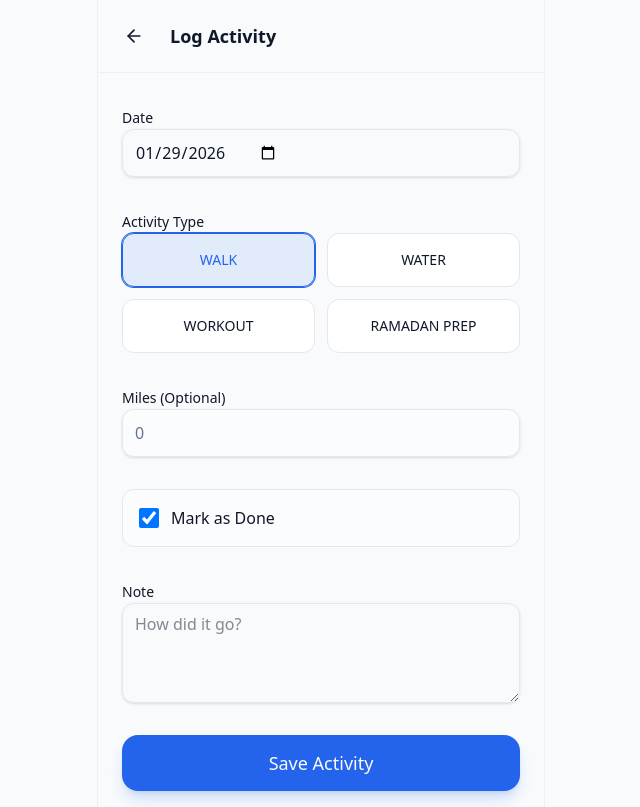
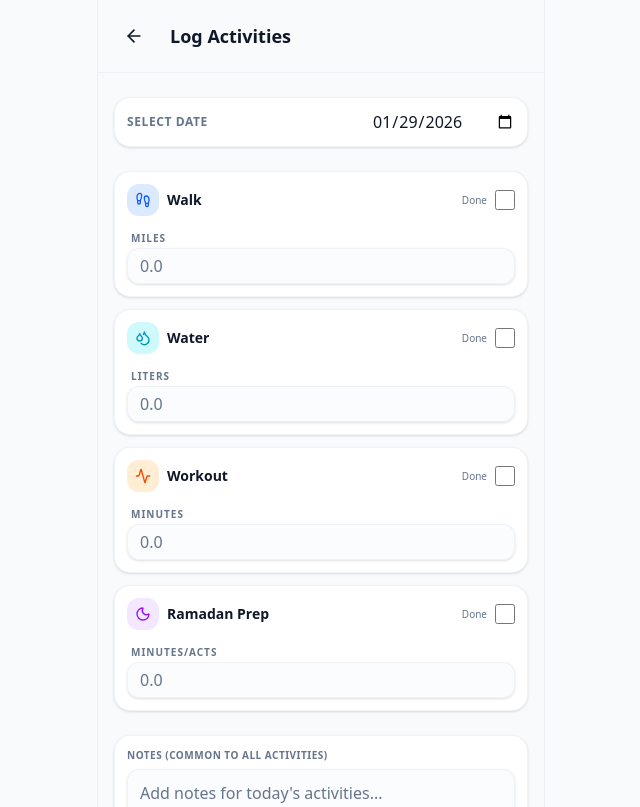
Before and after one commit to nasrajan/fitnesschallenge, a Next.js app: page /log in a window 1280 px wide. Shown: the top 807 px of the page, without its empty margins (319-959 px from the left). Built offline with nearby package versions, Linux system fonts and the light colour scheme.

Commit message:
updated the log entry and leaderboard

```diff
--- a/app/dashboard/page.tsx
+++ b/app/dashboard/page.tsx
@@ -6,7 +6,7 @@ import { ActivityLog } from "@/lib/types";
 import { getActivityLogs } from "@/app/actions"; // Server Action
 import { Button } from "@/components/ui/button";
 import Link from "next/link";
-import { Plus, Trophy, Droplets, Target, Moon, LogOut, Loader2 } from "lucide-react";
+import { Plus, Trophy, Droplets, Moon, LogOut, Loader2, Activity, Footprints } from "lucide-react";
 import { cn } from "@/lib/utils";
 import { WeeklyProgress } from "@/components/WeeklyProgress";
 import { Tooltip, TooltipContent, TooltipProvider, TooltipTrigger } from "@/components/ui/tooltip";
@@ -96,20 +96,20 @@ export default function Dashboard() {
                     <div className="grid grid-cols-2 gap-4">
 
                         {/* Walk */}
-                        <div className="col-span-2 bg-gradient-to-br from-blue-500 to-blue-600 rounded-3xl p-6 text-white shadow-lg shadow-blue-500/20 relative overflow-hidden">
+                        <div className="col-span-2 bg-gradient-to-br from-blue-500 to-blue-600 rounded-2xl p-4 text-white shadow-lg shadow-blue-500/20 relative overflow-hidden">
                             <div className="relative z-10">
-                                <div className="flex justify-between items-start mb-4">
-                                    <div className="p-2 bg-white/20 rounded-xl backdrop-blur-sm">
-                                        <Trophy className="h-6 w-6 text-white" />
+                                <div className="flex justify-between items-start mb-2">
+                                    <div className="p-1.5 bg-white/20 rounded-lg backdrop-blur-sm">
+                                        <Footprints className="h-5 w-5 text-white" />
                                     </div>
-                                    <span className="text-sm font-medium opacity-80">Goal: 5,000</span>
+                                    <span className="text-xs font-medium opacity-80">Goal: 5,000</span>
                                 </div>
-                                <div className="space-y-1">
-                                    <h3 className="text-4xl font-bold tracking-tight">{totalMiles.toLocaleString()}</h3>
-                                    <p className="text-sm opacity-80 font-medium">Miles Walked</p>
+                                <div className="space-y-0.5">
+                                    <h3 className="text-3xl font-bold tracking-tight">{totalMiles.toLocaleString()}</h3>
+                                    <p className="text-xs opacity-80 font-medium">Miles Walked</p>
                                 </div>
 
-                                <div className="mt-4 h-2 w-full bg-black/20 rounded-full overflow-hidden">
+                                <div className="mt-2 h-1.5 w-full bg-black/20 rounded-full overflow-hidden">
                                     <div className="h-full bg-white/90 rounded-full" style={{ width: `${Math.min((totalMiles / 5000) * 100, 100)}%` }} />
                                 </div>
                             </div>
@@ -117,35 +117,35 @@ export default function Dashboard() {
                         </div>
 
                         {/* Water */}
-                        <div className="bg-card border border-border/50 rounded-3xl p-5 shadow-sm space-y-3">
-                            <div className="h-10 w-10 rounded-full bg-cyan-100 dark:bg-cyan-900/30 flex items-center justify-center text-cyan-600 dark:text-cyan-400">
-                                <Droplets className="h-5 w-5" />
+                        <div className="bg-card border border-border/50 rounded-2xl p-4 shadow-sm space-y-2">
+                            <div className="h-8 w-8 rounded-full bg-cyan-100 dark:bg-cyan-900/30 flex items-center justify-center text-cyan-600 dark:text-cyan-400">
+                                <Droplets className="h-4 w-4" />
                             </div>
                             <div>
-                                <h3 className="text-2xl font-bold">{totalWater}L</h3>
-                                <p className="text-xs text-muted-foreground">Water Consumed</p>
+                                <h3 className="text-xl font-bold">{totalWater}L</h3>
+                                <p className="text-[10px] text-muted-foreground uppercase font-bold tracking-wider">Water</p>
                             </div>
                         </div>
 
                         {/* Workouts */}
-                        <div className="bg-card border border-border/50 rounded-3xl p-5 shadow-sm space-y-3">
-                            <div className="h-10 w-10 rounded-full bg-orange-100 dark:bg-orange-900/30 flex items-center justify-center text-orange-600 dark:text-orange-400">
-                                <Target className="h-5 w-5" />
+                        <div className="bg-card border border-border/50 rounded-2xl p-4 shadow-sm space-y-2">
+                            <div className="h-8 w-8 rounded-full bg-orange-100 dark:bg-orange-900/30 flex items-center justify-center text-orange-600 dark:text-orange-400">
+                                <Activity className="h-4 w-4" />
                             </div>
                             <div>
-                                <h3 className="text-2xl font-bold">{workoutCount}</h3>
-                                <p className="text-xs text-muted-foreground">Workouts Done</p>
+                                <h3 className="text-xl font-bold">{workoutCount}</h3>
+                                <p className="text-[10px] text-muted-foreground uppercase font-bold tracking-wider">Workouts</p>
                             </div>
                         </div>
 
                         {/* Ramadan */}
-                        <div className="col-span-2 bg-card border border-border/50 rounded-3xl p-5 shadow-sm flex items-center gap-4">
-                            <div className="h-12 w-12 rounded-full bg-purple-100 dark:bg-purple-900/30 flex items-center justify-center text-purple-600 dark:text-purple-400 shrink-0">
-                                <Moon className="h-6 w-6" />
+                        <div className="col-span-2 bg-card border border-border/50 rounded-2xl p-4 shadow-sm flex items-center gap-3">
+                            <div className="h-10 w-10 rounded-full bg-purple-100 dark:bg-purple-900/30 flex items-center justify-center text-purple-600 dark:text-purple-400 shrink-0">
+                                <Moon className="h-5 w-5" />
                             </div>
                             <div>
-                                <h3 className="text-xl font-bold">{ramadanCount} Days</h3>
-                                <p className="text-xs text-muted-foreground">Ramadan Preparation Streak</p>
+                                <h3 className="text-lg font-bold">{ramadanCount} Days</h3>
+                                <p className="text-[10px] text-muted-foreground uppercase font-bold tracking-wider">Ramadan Streak</p>
                             </div>
                         </div>
                     </div>
--- a/app/log/page.tsx
+++ b/app/log/page.tsx
@@ -3,11 +3,20 @@
 import { useState, Suspense } from "react";
 import { useRouter, useSearchParams } from "next/navigation";
 import { useAuth } from "@/context/AuthContext";
-import { ActivityType } from "@/lib/types";
-import { logActivity } from "@/app/actions"; // Server Action
+import { ActivityType, ActivityLog } from "@/lib/types";
+import { getActivityLogsByDate, logActivity } from "@/app/actions"; // Server Action
 import { Button } from "@/components/ui/button";
 import { Input } from "@/components/ui/input";
-import { ArrowLeft, Loader2 } from "lucide-react";
+import { ArrowLeft, Plus, Trophy, Droplets, Target, Moon, Loader2, Footprints, Activity, Dumbbell } from "lucide-react";
+import { cn, sanitizeInput } from "@/lib/utils";
+import { useEffect, useCallback } from "react";
+
+const ACTIVITY_CONFIG: Record<ActivityType, { label: string, icon: any, color: string, unit: string }> = {
+    WALK: { label: "Walk", icon: Footprints, color: "text-blue-600 bg-blue-100 dark:bg-blue-900/30", unit: "Miles" },
+    WATER: { label: "Water", icon: Droplets, color: "text-cyan-600 bg-cyan-100 dark:bg-cyan-900/30", unit: "Liters" },
+    WORKOUT: { label: "Workout", icon: Activity, color: "text-orange-600 bg-orange-100 dark:bg-orange-900/30", unit: "Minutes" },
+    RAMADAN_PREP: { label: "Ramadan Prep", icon: Moon, color: "text-purple-600 bg-purple-100 dark:bg-purple-900/30", unit: "Minutes/Acts" },
+};
 
 function LogActivityForm() {
     const router = useRouter();
@@ -16,12 +25,72 @@ function LogActivityForm() {
     const dateParam = searchParams.get('date');
 
     const [date, setDate] = useState(dateParam || new Date().toISOString().split('T')[0]);
-    const [type, setType] = useState<ActivityType>('WALK');
-    const [done, setDone] = useState(true);
-    const [note, setNote] = useState("");
-    const [amount, setAmount] = useState("");
+    const [activities, setActivities] = useState<Record<ActivityType, { completed: boolean, value: string }>>({
+        WALK: { completed: false, value: "" },
+        WATER: { completed: false, value: "" },
+        WORKOUT: { completed: false, value: "" },
+        RAMADAN_PREP: { completed: false, value: "" },
+    });
+    const [commonNote, setCommonNote] = useState("");
     const [isSubmitting, setIsSubmitting] = useState(false);
+    const [isLoading, setIsLoading] = useState(false);
     const [successMessage, setSuccessMessage] = useState("");
+
+    const fetchLogs = useCallback(async () => {
+        if (!user || !date) return;
+        setIsLoading(true);
+        try {
+            const result = await getActivityLogsByDate(user.email, date);
+            if (result.success && result.activities.length > 0) {
+                const newActivities = {
+                    WALK: { completed: false, value: "" },
+                    WATER: { completed: false, value: "" },
+                    WORKOUT: { completed: false, value: "" },
+                    RAMADAN_PREP: { completed: false, value: "" },
+                };
+                let note = "";
+
+                result.activities.forEach((log: ActivityLog) => {
+                    const type = log.type as ActivityType;
+                    if (newActivities[type]) {
+                        newActivities[type] = {
+                            completed: log.completed,
+                            value: log.value ? log.value.toString() : ""
+                        };
+                        // Use the note from any of the activities as they should be the same now
+                        if (log.note) note = log.note;
+                    }
+                });
+
+                setActivities(newActivities);
+                setCommonNote(note);
+            } else {
+                // Reset to defaults if no logs found for this date
+                setActivities({
+                    WALK: { completed: false, value: "" },
+                    WATER: { completed: false, value: "" },
+                    WORKOUT: { completed: false, value: "" },
+                    RAMADAN_PREP: { completed: false, value: "" },
+                });
+                setCommonNote("");
+            }
+        } catch (error) {
+            console.error("Error fetching logs:", error);
+        } finally {
+            setIsLoading(false);
+        }
+    }, [user, date]);
+
+    useEffect(() => {
+        fetchLogs();
+    }, [fetchLogs]);
+
+    const handleActivityChange = (type: ActivityType, field: string, val: any) => {
+        setActivities(prev => ({
+            ...prev,
+            [type]: { ...prev[type], [field]: val }
+        }));
+    };
 
     const handleSubmit = async (e: React.FormEvent) => {
         e.preventDefault();
@@ -29,127 +98,147 @@ function LogActivityForm() {
         setIsSubmitting(true);
         setSuccessMessage("");
 
-        const result = await logActivity({
+        const activeLogs = (Object.keys(activities) as ActivityType[]).filter(type =>
+            activities[type].completed || activities[type].value
+        );
+
+        if (activeLogs.length === 0) {
+            alert("No activities to save");
+            setIsSubmitting(false);
+            return;
+        }
+
+        try {
+            const results = await Promise.all(activeLogs.map(type =>
+                logActivity({
                     id: crypto.randomUUID(),
                     userEmail: user.email,
                     date,
                     type,
-            completed: done,
-            note,
-            value: amount ? parseFloat(amount) : undefined,
+                    completed: activities[type].completed,
+                    note: sanitizeInput(commonNote),
+                    value: activities[type].value ? parseFloat(activities[type].value) : undefined,
                     timestamp: new Date().toISOString()
-        });
+                })
+            ));
 
-        if (result.success) {
-            setSuccessMessage(`Successfully logged ${type.replace('_', ' ').toLowerCase()}!`);
-            // Reset form for next entry
-            setNote("");
-            setAmount("");
-            // Keeping date and done status as they might be likely to repeat
-
-            // Clear message after some time
+            if (results.every(r => r.success)) {
+                setSuccessMessage("Successfully logged your activities!");
                 setTimeout(() => setSuccessMessage(""), 3000);
-            setIsSubmitting(false);
             } else {
-            alert("Failed to log activity");
+                alert("Some activities failed to log");
+            }
+        } catch (error) {
+            console.error(error);
+            alert("An error occurred while saving");
+        } finally {
             setIsSubmitting(false);
         }
     };
 
     return (
-        <div className="min-h-screen bg-background pb-10">
+        <div className="min-h-screen bg-background pb-24">
             {/* Header */}
-            <header className="px-4 py-4 flex items-center gap-4 border-b border-border/50">
-                <Button variant="ghost" size="icon" onClick={() => router.back()}>
+            <header className="px-4 py-4 flex items-center gap-4 border-b border-border/50 sticky top-0 bg-background/80 backdrop-blur-md z-20">
+                <Button variant="ghost" size="icon" onClick={() => router.push('/dashboard')}>
                     <ArrowLeft className="h-5 w-5" />
                 </Button>
-                <h1 className="text-lg font-bold">Log Activity</h1>
+                <h1 className="text-lg font-bold">Log Activities</h1>
             </header>
 
-            <main className="px-6 py-8">
-                <form onSubmit={handleSubmit} className="space-y-8">
+            <main className="px-4 py-6 relative">
+                {isLoading && (
+                    <div className="absolute inset-0 bg-background/50 backdrop-blur-[1px] z-10 flex items-center justify-center min-h-[400px]">
+                        <Loader2 className="h-8 w-8 animate-spin text-primary" />
+                    </div>
+                )}
+                <form onSubmit={handleSubmit} className="space-y-6">
 
-                    {/* Date */}
-                    <div className="space-y-2">
-                        <label className="text-sm font-medium">Date</label>
+                    {/* Date Picker */}
+                    <div className="bg-card border border-border/50 rounded-2xl p-3 shadow-sm flex items-center justify-between">
+                        <label className="text-xs font-bold uppercase tracking-wider text-muted-foreground">Select Date</label>
                         <input
                             type="date"
                             value={date}
                             onChange={(e) => setDate(e.target.value)}
-                            className="flex h-12 w-full rounded-xl border border-input bg-transparent px-3 py-1 text-base shadow-sm focus:outline-none focus:ring-2 focus:ring-ring"
+                            className="bg-transparent text-base font-medium focus:outline-none text-right"
                         />
                     </div>
 
-                    {/* Activity Type */}
-                    <div className="space-y-3">
-                        <label className="text-sm font-medium">Activity Type</label>
-                        <div className="grid grid-cols-2 gap-3">
-                            {(['WALK', 'WATER', 'WORKOUT', 'RAMADAN_PREP'] as ActivityType[]).map((t) => (
-                                <button
-                                    key={t}
-                                    type="button"
-                                    onClick={() => setType(t)}
-                                    className={`p-4 rounded-xl border text-sm font-medium transition-all ${type === t
-                                        ? "border-primary bg-primary/10 text-primary ring-1 ring-primary"
-                                        : "border-input bg-card hover:bg-accent"
-                                        }`}
-                                >
-                                    {t.replace('_', ' ')}
-                                </button>
-                            ))}
+                    {/* Activities Grid */}
+                    <div className="grid grid-cols-1 gap-3">
+                        {(Object.keys(ACTIVITY_CONFIG) as ActivityType[]).map((type) => {
+                            const config = ACTIVITY_CONFIG[type];
+                            const Icon = config.icon;
+                            const state = activities[type];
+
+                            return (
+                                <div key={type} className={cn(
+                                    "flex flex-col gap-2 p-3 rounded-2xl border transition-all duration-300",
+                                    state.completed ? "bg-primary/5 border-primary shadow-md" : "bg-card border-border/50 shadow-sm"
+                                )}>
+                                    <div className="flex items-center justify-between">
+                                        <div className="flex items-center gap-2">
+                                            <div className={cn("h-8 w-8 rounded-lg flex items-center justify-center", config.color)}>
+                                                <Icon className="h-4 w-4" />
+                                            </div>
+                                            <h3 className="font-bold text-sm">{config.label}</h3>
+                                        </div>
+                                        <div className="flex items-center gap-2">
+                                            <label htmlFor={`${type}-done`} className="text-[10px] font-medium text-muted-foreground">Done</label>
+                                            <input
+                                                type="checkbox"
+                                                id={`${type}-done`}
+                                                checked={state.completed}
+                                                onChange={(e) => handleActivityChange(type, 'completed', e.target.checked)}
+                                                className="h-5 w-5 rounded-md border-muted bg-background checked:bg-primary transition-all cursor-pointer"
+                                            />
                                         </div>
                                     </div>
 
-                    {/* Optional Amount */}
-                    <div className="space-y-2">
-                        <label className="text-sm font-medium">
-                            {type === 'WALK' ? "Miles (Optional)" :
-                                type === 'WATER' ? "Liters (Optional)" :
-                                    type === 'WORKOUT' ? "Minutes (Optional)" : "Amount (Optional)"}
-                        </label>
+                                    <div className="space-y-0.5">
+                                        <label className="text-[10px] font-bold uppercase tracking-widest text-muted-foreground ml-1">{config.unit}</label>
                                         <Input
                                             type="number"
                                             step="0.1"
-                            placeholder="0"
-                            value={amount}
-                            onChange={(e) => setAmount(e.target.value)}
-                            className="bg-card/50"
+                                            placeholder="0.0"
+                                            value={state.value}
+                                            onChange={(e) => handleActivityChange(type, 'value', e.target.value)}
+                                            className="h-9 rounded-lg bg-background/50 border-border/50"
                                         />
                                     </div>
-
-                    {/* Done Checkbox */}
-                    <div className="flex items-center gap-3 p-4 rounded-xl border border-input bg-card/50">
-                        <input
-                            type="checkbox"
-                            checked={done}
-                            onChange={(e) => setDone(e.target.checked)}
-                            className="h-5 w-5 rounded border-gray-300 text-primary focus:ring-primary"
-                            id="done-check"
-                        />
-                        <label htmlFor="done-check" className="font-medium">Mark as Done</label>
+                                </div>
+                            );
+                        })}
                     </div>
 
-                    {/* Note */}
-                    <div className="space-y-2">
-                        <label className="text-sm font-medium">Note</label>
-                        <textarea
-                            value={note}
-                            onChange={(e) => setNote(e.target.value)}
-                            placeholder="How did it go?"
-                            className="flex min-h-[100px] w-full rounded-xl border border-input bg-transparent px-3 py-2 text-base shadow-sm focus:outline-none focus:ring-2 focus:ring-primary"
+                    {/* Common Notes */}
+                    <div className="bg-card border border-border/50 rounded-2xl p-3 shadow-sm space-y-1.5">
+                        <label className="text-[10px] font-bold uppercase tracking-wider text-muted-foreground block">Notes (Common to all activities)</label>
+                        <Input
+                            placeholder="Add notes for today's activities..."
+                            value={commonNote}
+                            onChange={(e) => setCommonNote(sanitizeInput(e.target.value))}
+                            className="h-12 rounded-xl bg-background/50 border-border/50"
                         />
                     </div>
 
                     {successMessage && (
-                        <p className="text-center text-emerald-600 font-medium animate-in fade-in slide-in-from-bottom-2">
+                        <div className="fixed bottom-24 left-1/2 -translate-x-1/2 w-[calc(100%-2rem)] max-w-md bg-emerald-500 text-white py-3 px-6 rounded-2xl shadow-xl text-center font-medium animate-in fade-in slide-in-from-bottom-4 z-50">
                             {successMessage}
-                        </p>
+                        </div>
                     )}
 
-                    <Button type="submit" size="lg" className="w-full text-lg h-14 rounded-2xl shadow-lg shadow-primary/20" disabled={isSubmitting}>
-                        {isSubmitting ? <Loader2 className="animate-spin mr-2" /> : null}
-                        Save Activity
+                    <div className="fixed bottom-0 left-0 right-0 p-4 bg-background/80 backdrop-blur-md border-t border-border/50 z-30 sm:relative sm:bg-transparent sm:border-0 sm:p-0">
+                        <Button
+                            type="submit"
+                            size="lg"
+                            className="w-full text-lg h-14 rounded-2xl shadow-lg shadow-primary/20 max-w-md mx-auto block"
+                            disabled={isSubmitting}
+                        >
+                            {isSubmitting ? <Loader2 className="animate-spin mr-2" /> : "Save All Activities"}
                         </Button>
+                    </div>
 
                 </form>
             </main>
--- a/app/login/page.tsx
+++ b/app/login/page.tsx
@@ -13,13 +13,13 @@ export default function LoginPage() {
     const [isSubmitting, setIsSubmitting] = useState(false);
     const [error, setError] = useState("");
 
-    const handleSubmit = async (e: React.FormEvent) => {
-        e.preventDefault();
+    const handleAction = async (formData: FormData) => {
         setIsSubmitting(true);
         setError("");
+        const emailValue = formData.get("email") as string;
 
         try {
-            const result = await login(email);
+            const result = await login(emailValue);
             if (!result.success) {
                 setError(result.error || "User not found. Please register first.");
             }
@@ -39,11 +39,12 @@ export default function LoginPage() {
                     <p className="text-muted-foreground">Enter your email to sign in to the challenge.</p>
                 </div>
 
-                <form onSubmit={handleSubmit} className="space-y-4">
+                <form action={handleAction} className="space-y-4">
                     <div className="space-y-2">
                         <Input
                             placeholder="Email Address"
                             type="email"
+                            name="email"
                             required
                             value={email}
                             onChange={(e) => setEmail(e.target.value)}
--- a/lib/utils.ts
+++ b/lib/utils.ts
@@ -4,3 +4,11 @@ import { twMerge } from "tailwind-merge";
 export function cn(...inputs: ClassValue[]) {
   return twMerge(clsx(inputs));
 }
+
+/**
+ * Basic XSS sanitization that strips HTML tags.
+ */
+export function sanitizeInput(input: string): string {
+  if (!input) return "";
+  return input.replace(/<[^>]*>?/gm, "");
+}
```
Also changed, not shown: app/actions.ts (+31 -2 lines), app/leaderboard/page.tsx (+25 -11 lines), components/WeeklyProgress.tsx (+4 -4 lines). Lines whose indentation alone changed are shown as unchanged.
